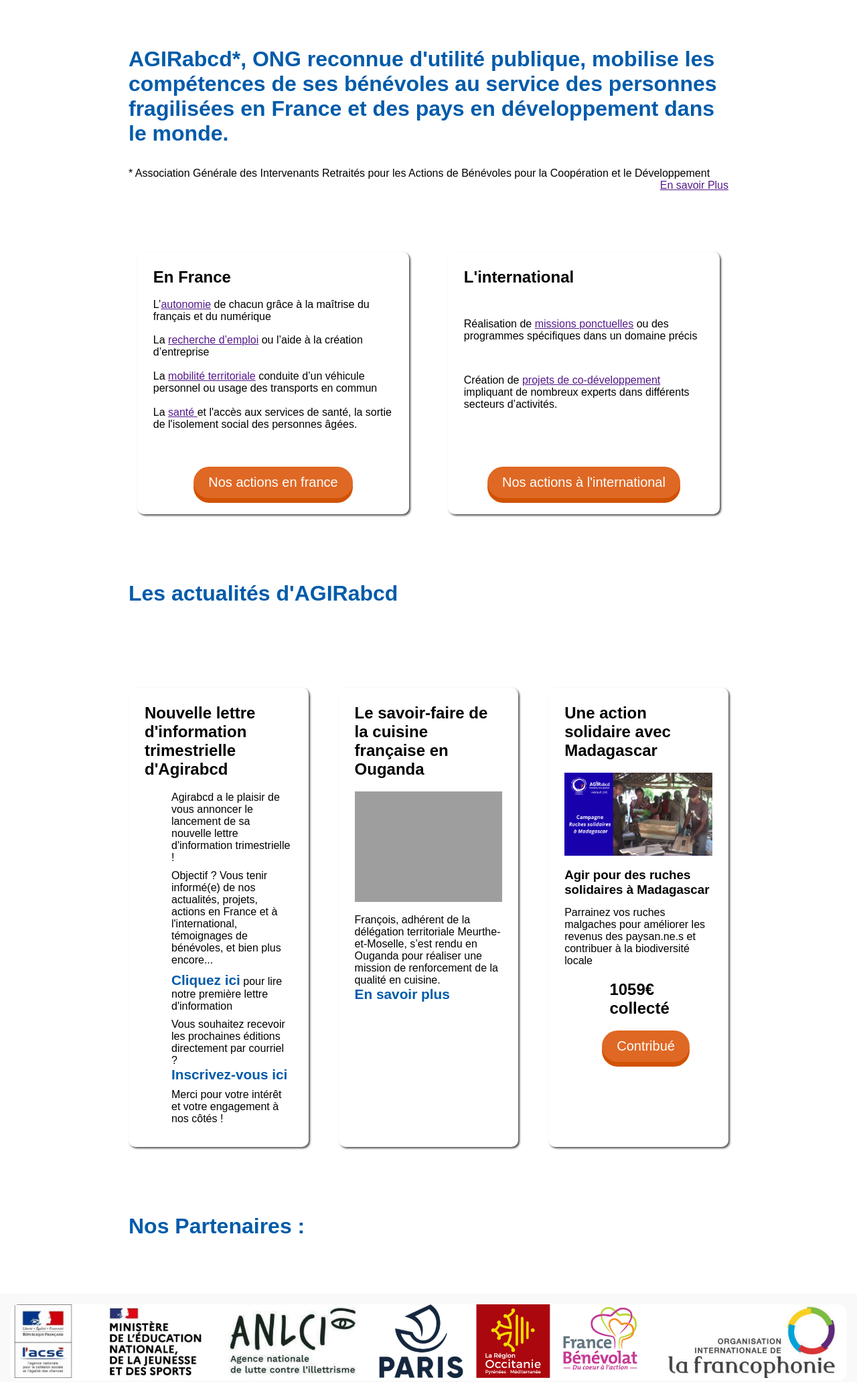
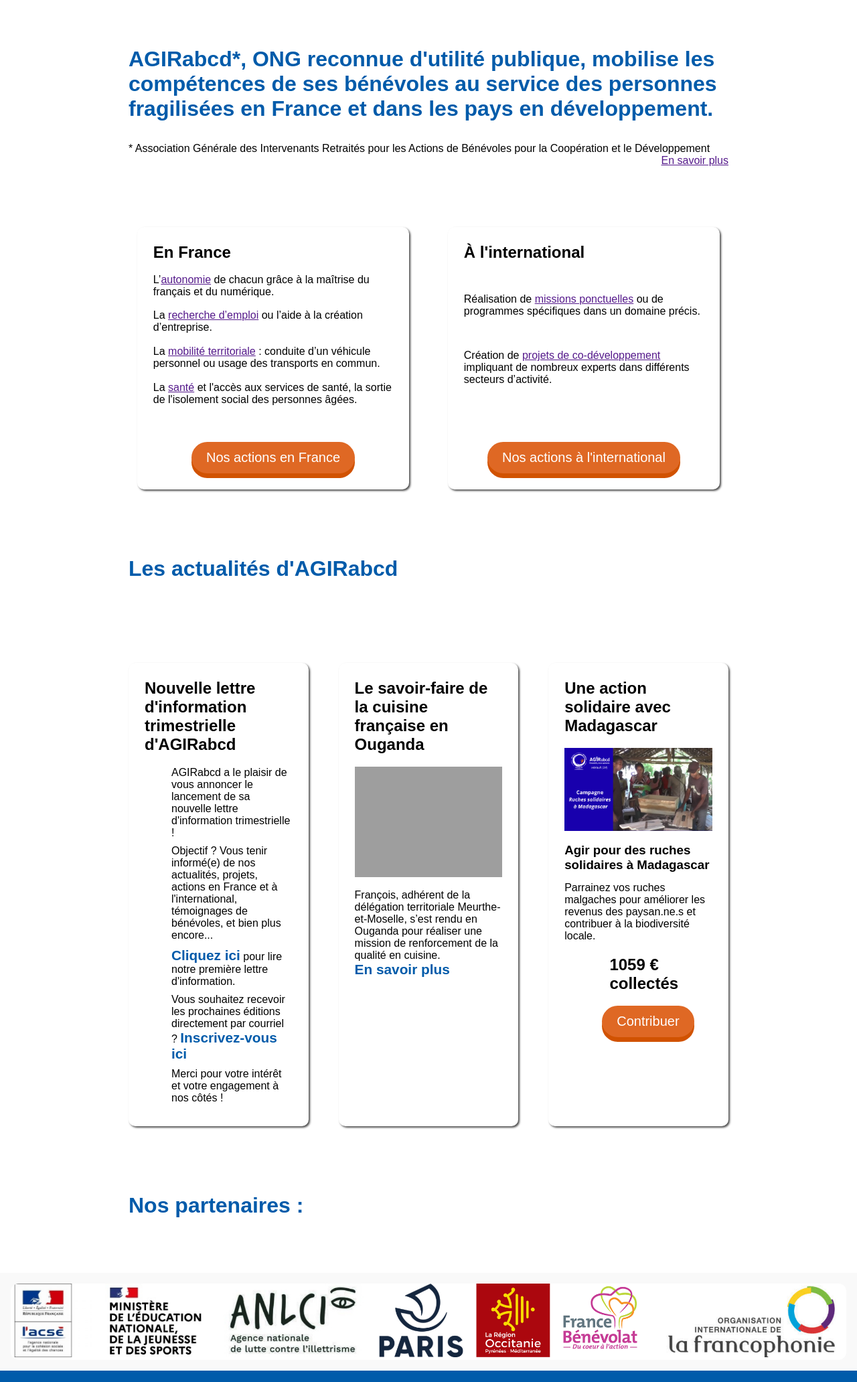
Before and after one commit to DreamBigGo/S3-01, a PHP site: page / in a window 1280 px wide. Shown: the part 188-2252 px from the top of the page at 67% size. Run offline with PHP 8.4, Linux system fonts and the light colour scheme; grey boxes are pictures that could not be loaded.

Commit message:
correction faute orthographe

```diff
--- a/public/Asset/page/Noustrouver.php
+++ b/public/Asset/page/Noustrouver.php
@@ -5,9 +5,7 @@ require_once "header.php" ?>
     <script type="module" src="../js/Carte.js"></script>
 
     <h1>Comment nous rejoindre ?</h1>
-    <p>AGIRabcd est composée de 51 délégations territoriales et 45 antennes partout en France, qui disposent de lieux d'échanges afin de favoriser l'entraide.
-        Trouvez la délégation à proximité de votre lieu de vie et venez rencontrer nos adhérents !
-        Dans chaque délégation territoriale, vous avez la possibilité de vous engager à l'échelle nationale et internationale, en fonction de vos attentes et de vos appétences.</p>
+    <p>AGIRabcd est composée de 51 délégations territoriales et 45 antennes partout en France. Elles disposent de lieux d'échanges afin de favoriser l'entraide. Trouvez la délégation à proximité de votre lieu de vie et venez rencontrer nos adhérents ! Dans chaque délégation territoriale, vous avez la possibilité de vous engager à l'échelle nationale ou internationale, en fonction de vos attentes et de vos appétences.</p>
 
     <div class="SVG" >
         <svg id="carte" xmlns="http://www.w3.org/2000/svg" xmlns:xlink="http://www.w3.org/1999/xlink" x="0px" y="0px" viewBox="0 0 667 578" xml:space="preserve">
--- a/public/Asset/page/soliciter.php
+++ b/public/Asset/page/soliciter.php
@@ -137,6 +137,7 @@
             </ul>
             <div class="separation-form"></div>
             <p class="conseille">* Nous vous invitons à vérifier la validité de chaque information transmise afin d’en garantir un traitement optimal.</p>
+            <p class="conseille">* Les données à caractère personnel que vous nous communiquez feront l'objet d'un traitement automatisé aux fins de gestion de votre demande. Vous disposez d'un droit d'accès, de rectification, de suppression, de limitation, d'opposition et de portabilité conformément à la règlement sur la protection des données à caractère personnel. La durée de conservation est de 3 ans.</p>
         </aside>
     </main>
 
--- a/public/Asset/page/traitementPageGestion/traitement-membreAdmin.php
+++ b/public/Asset/page/traitementPageGestion/traitement-membreAdmin.php
@@ -29,7 +29,7 @@ if ($_SERVER['REQUEST_METHOD'] === 'POST') {
 
         if ($trousseau->save($nouveauMembre)) {
             Messages::goHome(
-                "Membre ajouté avec succés",
+                "Membre ajouté avec succès !",
                 "success",
                 "../pageGestion/admin.php"
             );
--- a/public/Asset/page/traitementPageGestion/traitement-missionAdmin.php
+++ b/public/Asset/page/traitementPageGestion/traitement-missionAdmin.php
@@ -34,7 +34,7 @@ if ($_SERVER['REQUEST_METHOD'] === 'POST') {
 
         if ($trousseau->save($nouvellemission)) {
             Messages::goHome(
-                "Mission ajouté avec succés",
+                "Mission ajoutée avec succès !",
                 "success",
                 "../pageGestion/admin.php"
             );
--- a/public/Asset/page/traitement_PageContact.php
+++ b/public/Asset/page/traitement_PageContact.php
@@ -32,7 +32,7 @@ if ($_SERVER['REQUEST_METHOD'] === 'POST') {
         );
 
         if ($trousseau->save($nouveauMessage)) {
-            Messages::goHome("Votre message a bien été envoyé.", "success", "../../index.php");
+            Messages::goHome("Votre message a bien été envoyé !", "success", "../../index.php");
         }
 
     } catch (BddConnectException $e) {
--- a/public/index.php
+++ b/public/index.php
@@ -3,70 +3,65 @@
 
 
 <main>
-    <h1>AGIRabcd*, ONG reconnue d'utilité publique, mobilise les compétences de ses bénévoles au service des personnes fragilisées en France et des pays en développement dans le monde. </h1>
+    <h1>AGIRabcd*, ONG reconnue d'utilité publique, mobilise les compétences de ses bénévoles au service des personnes fragilisées en France et dans les pays en développement.</h1>
     <p>* Association Générale des Intervenants Retraités pour les Actions de Bénévoles pour la Coopération et le Développement</p>
-    <a class="savoir" href="">En savoir Plus</a>
+    <a class="savoir" href="">En savoir plus</a>
 
     <div class="Presentation">
         <ul class="france">
             <li><h2>En France</h2></li>
-            <li><p>L’<a href="">autonomie</a> de chacun grâce à la maîtrise du français et du numérique </p></li>
-            <li><p>La <a href="">recherche d’emploi</a> ou l’aide à la création d’entreprise </p></li>
-            <li><p>La <a href="">mobilité territoriale</a> conduite d’un véhicule personnel ou usage des transports en commun </p></li>
-            <li><p>La <a href="">santé </a>et l'accès aux services de santé, la sortie de l'isolement social des personnes âgées. </p></li>
+            <li><p>L’<a href="">autonomie</a> de chacun grâce à la maîtrise du français et du numérique.</p></li>
+            <li><p>La <a href="">recherche d’emploi</a> ou l’aide à la création d’entreprise.</p></li>
+            <li><p>La <a href="">mobilité territoriale</a> : conduite d’un véhicule personnel ou usage des transports en commun.</p></li>
+            <li><p>La <a href="">santé</a> et l'accès aux services de santé, la sortie de l'isolement social des personnes âgées.</p></li>
             <div class="actions">
-            <a  href="index.html">
-                <input class="styled" type="button" value="Nos actions en france" />
-            </a>
+                <a href="index.html">
+                    <input class="styled" type="button" value="Nos actions en France" />
+                </a>
             </div>
         </ul>
         <ul class="international">
-
-                <li><h2>L'international</h2></li>
-                <li><p>Réalisation de <a href="">missions ponctuelles</a> ou des programmes spécifiques dans un domaine précis </p></li>
-                <li><p>Création de <a href="">projets de co-développement</a> impliquant de nombreux experts dans différents secteurs d’activités.
-                    </p>
-                </li>
-
-
-
+            <li><h2>À l'international</h2></li>
+            <li><p>Réalisation de <a href="">missions ponctuelles</a> ou de programmes spécifiques dans un domaine précis.</p></li>
+            <li><p>Création de <a href="">projets de co-développement</a> impliquant de nombreux experts dans différents secteurs d’activité.</p></li>
             <div class="actions">
-            <a  href="index.html">
-                <input class="styled" type="button" value="Nos actions à l'international" />
-            </a>
+                <a href="index.html">
+                    <input class="styled" type="button" value="Nos actions à l'international" />
+                </a>
             </div>
         </ul>
     </div>
+
     <h1>Les actualités d'AGIRabcd</h1>
 
     <section class="actualitéAgir">
         <div class="actu">
-            <h2>Nouvelle lettre d'information trimestrielle d'Agirabcd</h2>
+            <h2>Nouvelle lettre d'information trimestrielle d'AGIRabcd</h2>
             <ul>
-                <li><p>Agirabcd a le plaisir de vous annoncer le lancement de sa nouvelle lettre d'information trimestrielle !</p></li>
+                <li><p>AGIRabcd a le plaisir de vous annoncer le lancement de sa nouvelle lettre d'information trimestrielle !</p></li>
                 <li><p>Objectif ? Vous tenir informé(e) de nos actualités, projets, actions en France et à l'international, témoignages de bénévoles, et bien plus encore...</p></li>
-                <li><p><a href="#">Cliquez ici</a> pour lire notre première lettre d'information</p></li>
-                <li><p>Vous souhaitez recevoir les prochaines éditions directement par courriel ?</p><a href="#">Inscrivez-vous ici</a></li>
+                <li><p><a href="#">Cliquez ici</a> pour lire notre première lettre d'information.</p></li>
+                <li><p>Vous souhaitez recevoir les prochaines éditions directement par courriel ? <a href="#">Inscrivez-vous ici</a></p></li>
                 <li><p>Merci pour votre intérêt et votre engagement à nos côtés !</p></li>
             </ul>
         </div>
         <div class="actu">
             <h2>Le savoir-faire de la cuisine française en Ouganda</h2>
-            <img src="Asset/img/actuOuganda.png" class="imgActu">
+            <img src="Asset/img/actuOuganda.png" class="imgActu" alt="Cuisine en Ouganda">
             <p>François, adhérent de la délégation territoriale Meurthe-et-Moselle, s’est rendu en Ouganda pour réaliser une mission de renforcement de la qualité en cuisine.</p>
             <a href="#">En savoir plus</a>
         </div>
         <div class="actu">
-            <h2>Une action solidaire avec Madagascar </h2>
-            <img src="Asset/img/actuMadagascar.png" class="imgActu">
+            <h2>Une action solidaire avec Madagascar</h2>
+            <img src="Asset/img/actuMadagascar.png" class="imgActu" alt="Ruches Madagascar">
             <h3>Agir pour des ruches solidaires à Madagascar</h3>
-            <p>Parrainez vos ruches malgaches pour améliorer les revenus des paysan.ne.s et contribuer à la biodiversité locale</p>
-            <h2 class="SommeRec">1059€ collecté</h2>
-            <a  href="#">
-                <input class="styled" type="button" value="Contribué"/>
+            <p>Parrainez vos ruches malgaches pour améliorer les revenus des paysan.ne.s et contribuer à la biodiversité locale.</p>
+            <h2 class="SommeRec">1059 € collectés</h2>
+            <a href="#">
+                <input class="styled" type="button" value="Contribuer"/>
             </a>
         </div>
     </section>
-    <h1>Nos Partenaires :</h1>
+    <h1>Nos partenaires :</h1>
 </main>
 <?php require_once 'Asset/page/footer.php' ?>
```
Also changed, not shown: public/Asset/page/NousRejoindre.php (+16 -24 lines), public/Asset/page/actionfrance.php (deleted, +0 -7 lines), public/Asset/page/actionint.php (deleted, +0 -7 lines), public/Asset/page/quisommenous.php (+13 -13 lines), public/Asset/page/traitement_connexion.php (+3 -14 lines).
